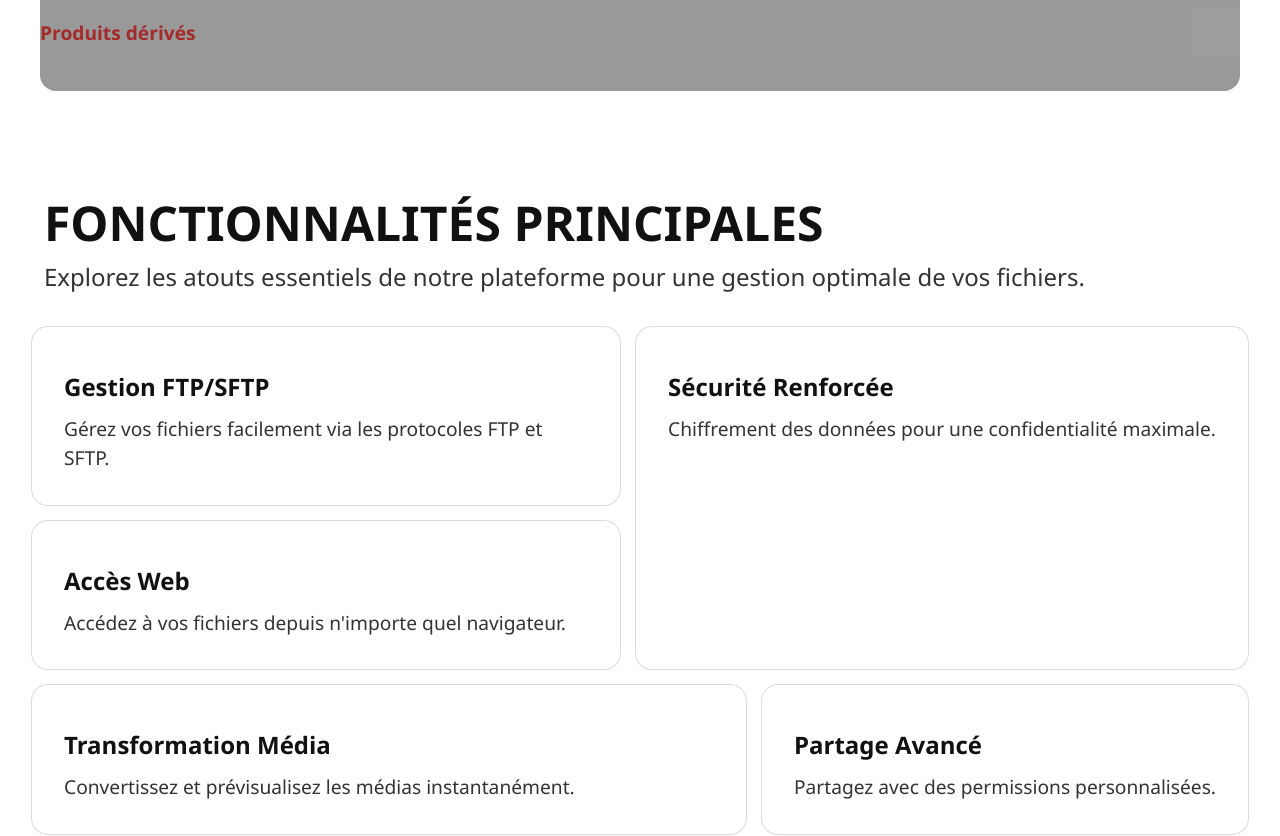
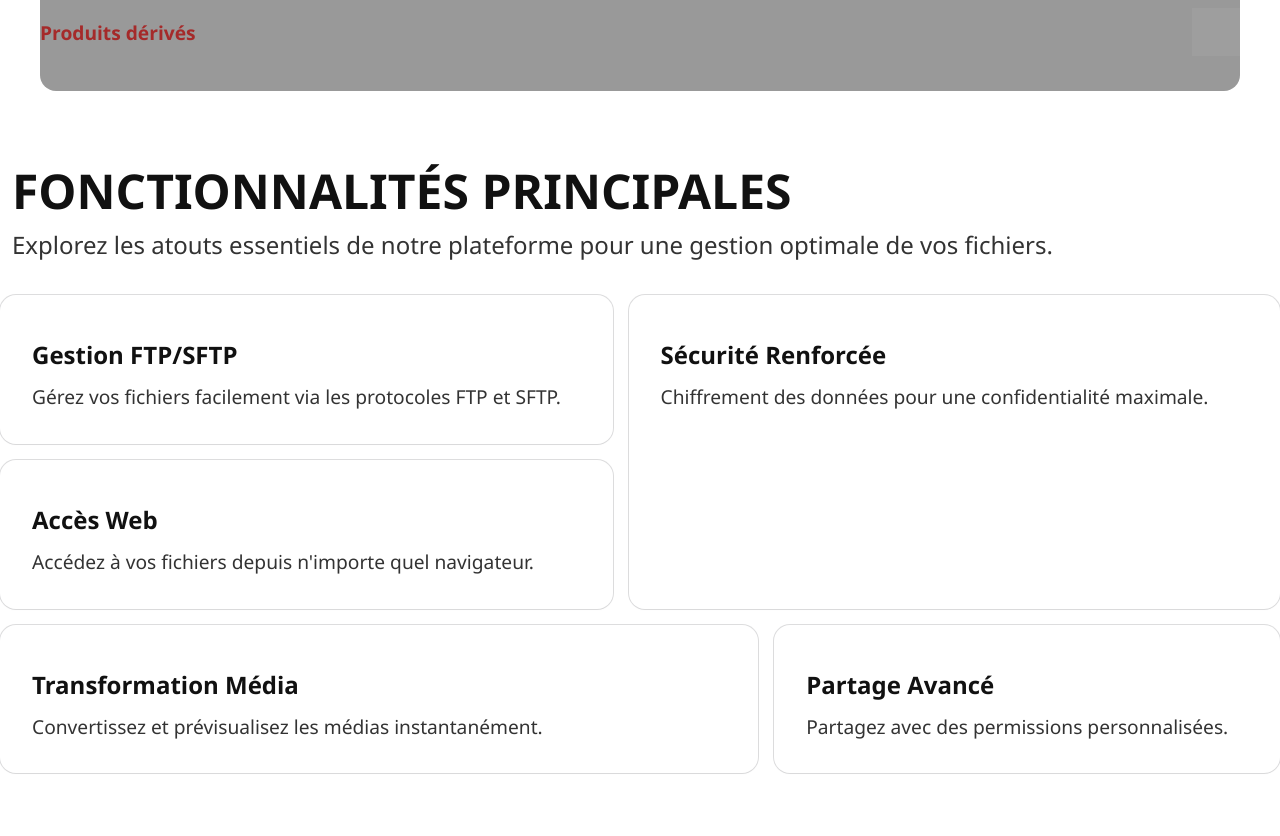
Before and after one commit to My-Drive-tn/my-drive.tn, a Next.js app: page / in a window 1280 px wide. Shown: the part 1980-2816 px from the top of the page. Built offline with nearby package versions, Linux system fonts and the light colour scheme; grey boxes are pictures that could not be loaded.

Commit message:
fix: using shared class for container

```diff
--- a/app/globals.css
+++ b/app/globals.css
@@ -59,3 +59,8 @@ a {
 p.pcolor {
   color: #899398;
 }
+
+.container {
+  max-width: var(--max-width);
+  margin: 0 auto;
+}
--- a/app/login/login.css
+++ b/app/login/login.css
@@ -5,16 +5,6 @@
     margin: 0;
     padding: 0;
     box-sizing: border-box;
-}
-
-.container {
-    height: 100vh;
-    width: 100%;
-    display: flex;
-    align-items: center;
-    justify-content: center;
-    background-color: #4070f4;
-    column-gap: 30px;
 }
 
 .form {
--- a/app/signup/signup.css
+++ b/app/signup/signup.css
@@ -5,15 +5,6 @@
     margin: 0;
     padding: 0;
     box-sizing: border-box;
-}
-
-.container {
-    height: 100vh;
-    width: 100%;
-    display: flex;
-    align-items: center;
-    justify-content: center;
-    background-color: #4070f4;
 }
 
 .form {
--- a/components/_sections/Cards/Card.css
+++ b/components/_sections/Cards/Card.css
@@ -1,10 +1,3 @@
-/* Card.css */
-.container {
-  max-width: var(--max-width);
-  margin: 0 auto;
-  padding: 2rem;
-}
-
 .card-grid {
   display: grid;
   grid-gap: 1rem;
```
